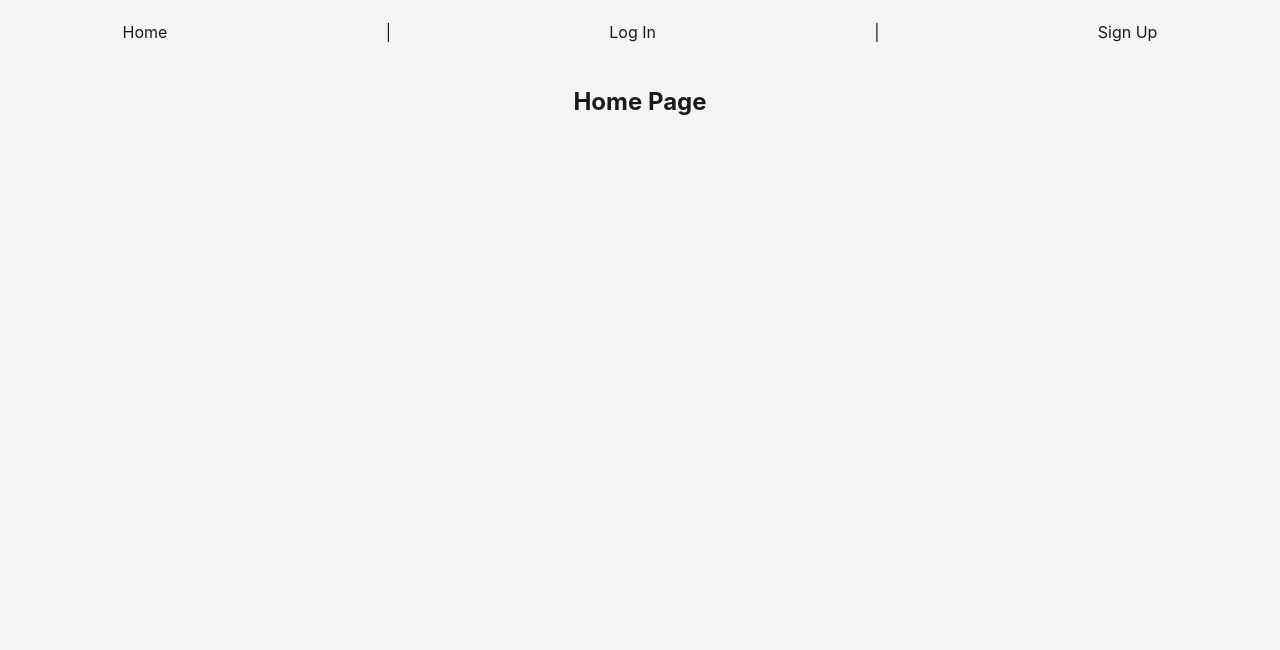
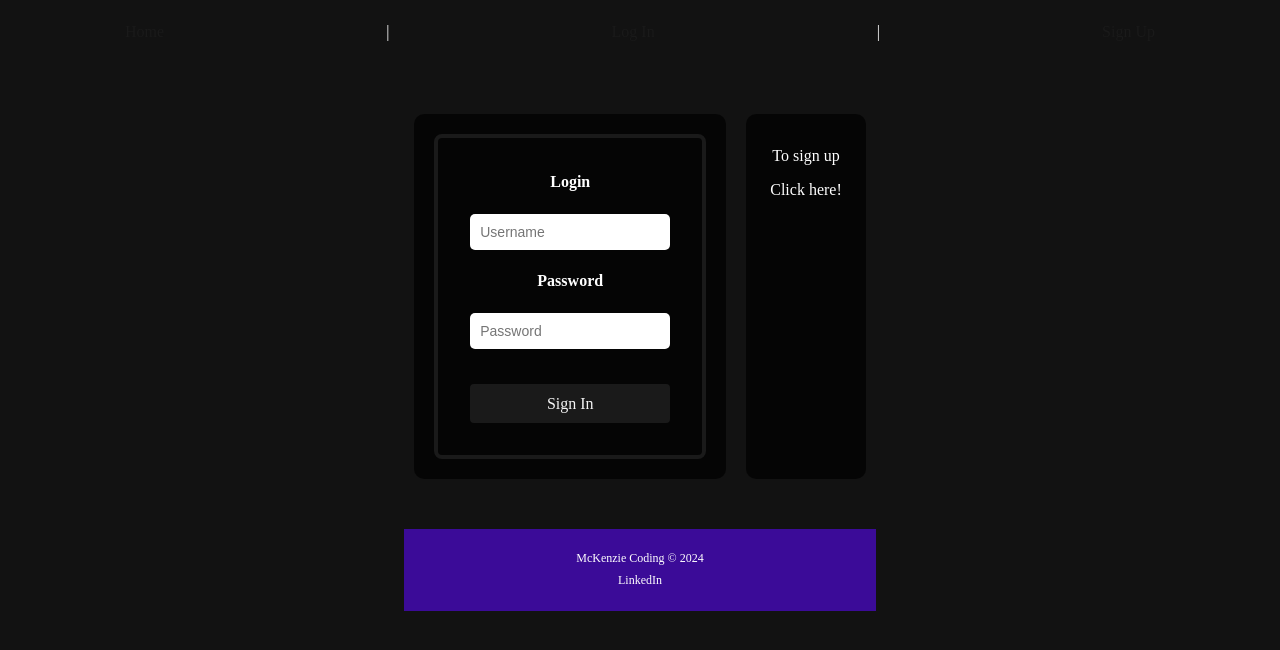
Before and after one commit to anubisrises101/RelocationQuest, a React (Vite) app in the folder frontend/: page / in a window 1280 px wide. Shown: the top 650 px of the page. Built offline with nearby package versions, Linux system fonts and the light colour scheme.

Commit message:
EOD commit

```diff
--- a/frontend/src/pages/App/App.jsx
+++ b/frontend/src/pages/App/App.jsx
@@ -1,13 +1,11 @@
-import { useState } from 'react';
-import { Routes, Route, Navigate } from 'react-router-dom';
-import { getUser } from '../../services/authService';
-import './App.css';
-import NavBar from '../../components/NavBar/NavBar';
-import HomePage from '../HomePage/HomePage';
-import PostListPage from '../PostListPage/PostListPage';
-import NewPostPage from '../NewPostPage/NewPostPage';
-import SignUpPage from '../SignUpPage/SignUpPage';
-import LogInPage from '../LogInPage/LogInPage';
+import { useState } from "react";
+import { Routes, Route, Navigate } from "react-router-dom";
+import { getUser } from "../../services/authService";
+import "./App.css";
+import NavBar from "../../components/NavBar/NavBar";
+import HomePage from "../HomePage/HomePage";
+import SignUpPage from "../SignUpPage/SignUpPage";
+import LogInPage from "../LogInPage/LogInPage";
 
 function App() {
   const [user, setUser] = useState(getUser());
@@ -19,8 +17,8 @@ function App() {
         {user ? (
           <Routes>
             <Route path="/" element={<HomePage />} />
-            <Route path="/posts" element={<PostListPage />} />
-            <Route path="/posts/new" element={<NewPostPage />} />
+            {/* <Route path="/posts" element={<PostListPage />} />
+            <Route path="/posts/new" element={<NewPostPage />} /> */}
             <Route path="*" element={<Navigate to="/" />} />
           </Routes>
         ) : (
--- a/frontend/src/pages/HomePage/HomePage.css
+++ b/frontend/src/pages/HomePage/HomePage.css
@@ -15,54 +15,13 @@
   padding: 20px;
 }
 
-  .nav-bar {
-    display: flex;
-    justify-content: space-between;
-    align-items: center;
-    padding: 20px;
-    background-color: #3b0b98;
-    border-bottom: 2px solid #8b00ff;
-  }
-
-  .nav-menu a {
-    color: white;
-    text-decoration: none;
-    margin: 0 10px;
-    font-size: 16px;
-  }
-
-  .nav-menu a:hover {
-    text-decoration: underline;
-  }
-
-  .nav-toggle {
-    display: none;
-  }
-
-  .main-content {
-    margin-top: 50px;
-  }
-
-  .main-content h1 {
-    font-size: 28px;
-    margin-bottom: 20px;
-    color: #fff;
-    text-shadow: 2px 2px 5px #ff69b4;
-  }
-
-  .adventure-icon img {
-    width: 50px;
-    height: auto;
-    margin-bottom: 20px;
-  }
-
 .form-container {
   display: flex;
   justify-content: center;
   margin: 20px 0;
 }
 
-  .login-form, .signup-box {
+.login-form {
   background: rgba(0, 0, 0, 0.7);
   padding: 20px;
   border-radius: 10px;
@@ -79,6 +38,19 @@
   border-radius: 5px;
 }
 
+.signup-box {
+  background: rgba(0, 0, 0, 0.7);
+  padding: 20px;
+  border-radius: 10px;
+  margin: 10px;
+}
+
+.signup-box p,
+.signup-box a {
+  margin: 10px 0;
+  color: white;
+}
+
 button {
   background: #8b00ff;
   border: none;
@@ -92,31 +64,14 @@
   background: #9b30ff;
 }
 
-  .signup-box p, .signup-box a {
-    margin: 10px 0;
-    color: white;
-  }
-
-  .progress-container {
-    margin-top: 20px;
-  }
-
-  .progress-bar {
-    width: 80%;
-    height: 20px;
-    background-color: #ff4500;
-    margin: 0 auto;
-    border-radius: 5px;
-    border: 1px solid #fff;
-  }
-
 footer {
   margin-top: 40px;
   padding: 20px;
   background-color: #3b0b98;
 }
 
-  footer p, footer a {
+footer p,
+footer a {
   color: white;
   text-decoration: none;
   font-size: 12px;
--- a/frontend/src/pages/HomePage/HomePage.jsx
+++ b/frontend/src/pages/HomePage/HomePage.jsx
@@ -1,3 +1,30 @@
+import { Link } from "react-router-dom";
+import "./HomePage.css";
+// import Navbar from "../../components/Navbar/Navbar";
+
 export default function HomePage() {
-  return <h1>Home Page</h1>;
+  return (
+    <div className="home-page">
+      {/* <Navbar /> */}
+      <div className="form-container">
+        <div className="login-form">
+          <form>
+            <label>Login</label>
+            <input type="text" placeholder="Username" />
+            <label>Password</label>
+            <input type="password" placeholder="Password" />
+            <button type="submit">Sign In</button>
+          </form>
+        </div>
+        <div className="signup-box">
+          <p>To sign up</p>
+          <Link to="/signup">Click here!</Link>
+        </div>
+      </div>
+      <footer>
+        <p>McKenzie Coding © 2024</p>
+        <a href="https://www.linkedin.com/in/your-linkedin-profile">LinkedIn</a>
+      </footer>
+    </div>
+  );
 }
```
Also changed, not shown: frontend/src/pages/ApartmentPage/ApartmentPage.jsx (added), frontend/src/pages/EditMovePAge/EditMovePage.jsx (renamed from frontend/src/pages/NewPostPage/NewPostPage.jsx), frontend/src/pages/MovePage/MovePage.jsx (renamed from frontend/src/pages/PostListPage/PostListPage.jsx), frontend/src/pages/MoversPage/MoversPage.jsx (added), frontend/src/pages/RentalPage/RentalPage.jsx (added), 1 other file (tests, documents, lock files or other folders). Lines whose indentation alone changed are shown as unchanged.
